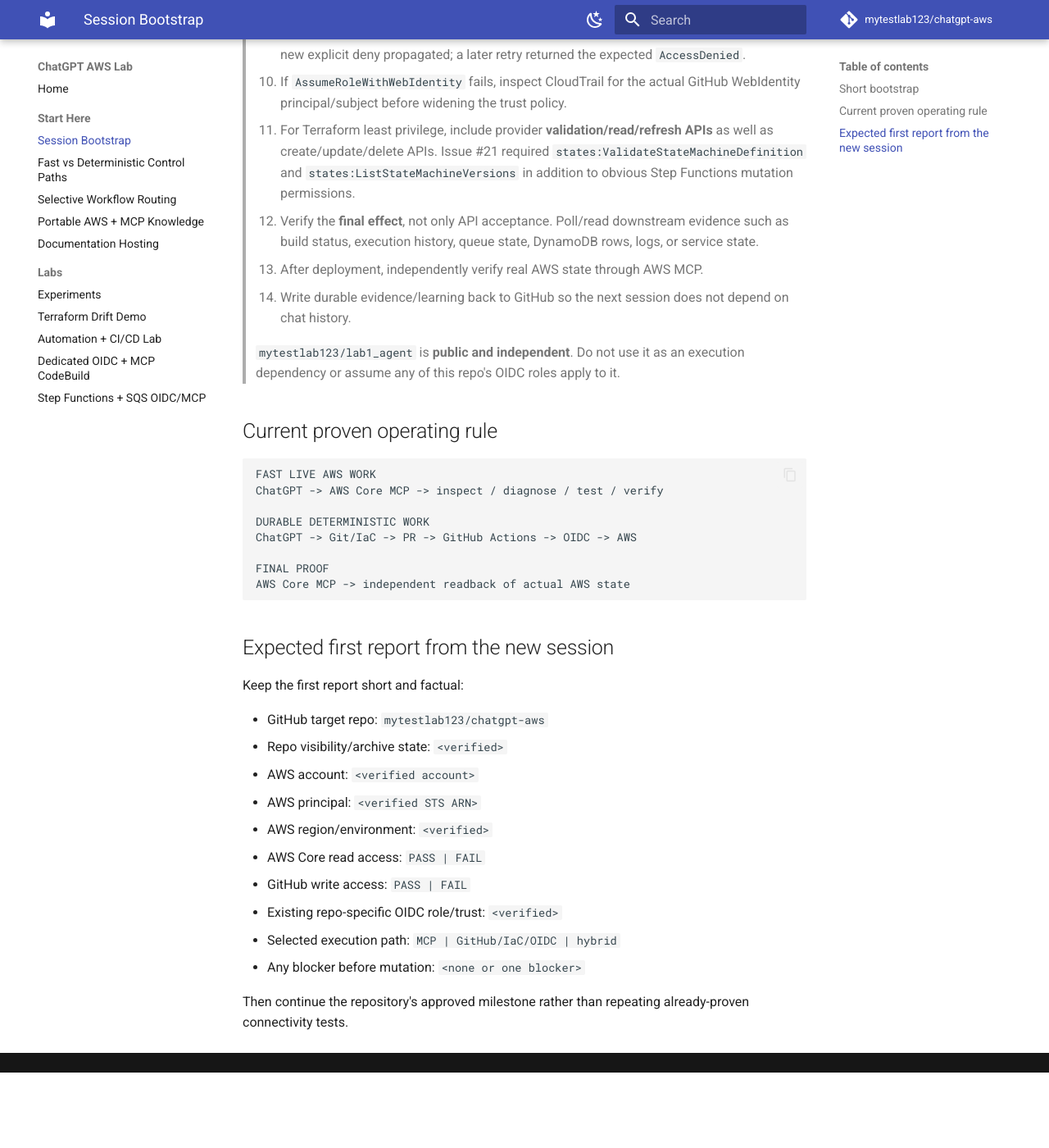
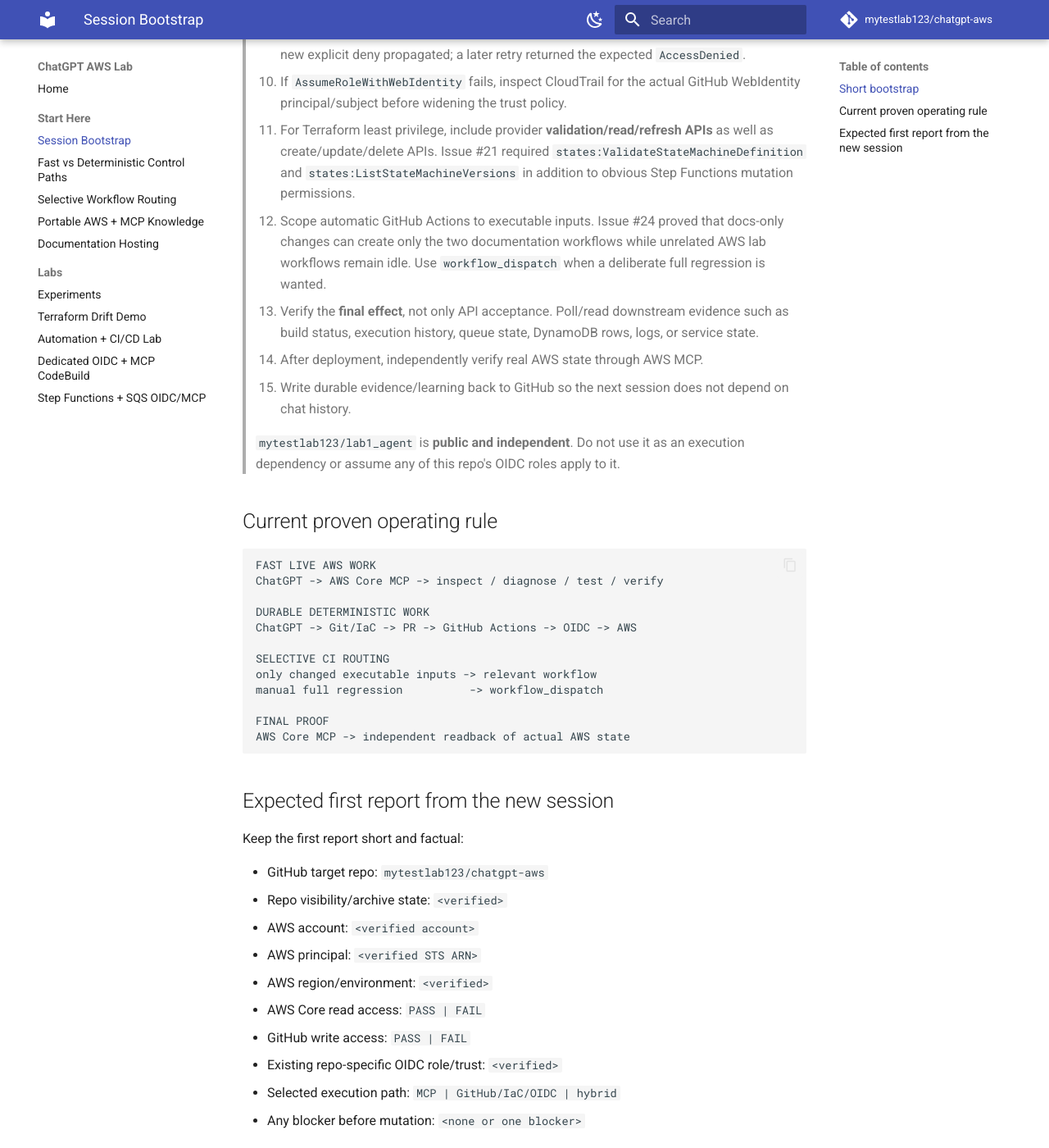
Before and after one commit to mytestlab123/chatgpt-aws, an MkDocs documentation site: the page built from docs/SESSION_BOOTSTRAP.md, in a window 1280 px wide and 1400 px high, scrolled down 860 px. Shown: the whole window at 82% size. Built offline with MkDocs 1.6.1 and Material for MkDocs 9.7.7, drawn with Linux system fonts in a browser that asks for light colours; comment, search, counter and statistics services are not loaded; before the commit the page ends 2168 px from its top, so only the background shows below that; some of the changed text lies outside the part shown.

Commit message:
Add selective routing to session bootstrap

```diff
--- a/docs/SESSION_BOOTSTRAP.md
+++ b/docs/SESSION_BOOTSTRAP.md
@@ -6,7 +6,7 @@
 
 > Use the connected **GitHub** and **AWS Core** apps. Do not rely on memory from another chat.
 >
-> 1. Read `docs/CONTROL_PATHS.md`, `docs/PORTABLE_AWS_MCP_KNOWLEDGE.md`, `docs/EXPERIMENTS.md`, `docs/DRIFT_DEMO.md`, `docs/AUTOMATION_CICD_LAB.md`, `docs/OIDC_MCP_CODEBUILD_LAB.md`, `docs/SFN_SQS_OIDC_MCP_LAB.md`, and `docs/HOSTING.md` first.
+> 1. Read `docs/CONTROL_PATHS.md`, `docs/WORKFLOW_ROUTING.md`, `docs/PORTABLE_AWS_MCP_KNOWLEDGE.md`, `docs/EXPERIMENTS.md`, `docs/DRIFT_DEMO.md`, `docs/AUTOMATION_CICD_LAB.md`, `docs/OIDC_MCP_CODEBUILD_LAB.md`, `docs/SFN_SQS_OIDC_MCP_LAB.md`, and `docs/HOSTING.md` first.
 > 2. Read this repo's `AGENTS.md`, `CONTEXT.md`, `SPEC.md`, `ENV.md`, and active Issue/PR.
 > 3. Verify AWS Core with STS `GetCallerIdentity` before any AWS mutation. Confirm account, principal, region, and environment match this PERSONAL/LAB repository.
 > 4. Verify GitHub read/write access and current repository state.
@@ -17,9 +17,10 @@
 > 9. After changing IAM, allow for propagation before treating an immediate authorization test as final evidence. Issue #21 showed an immediate MCP call could still succeed before a new explicit deny propagated; a later retry returned the expected `AccessDenied`.
 > 10. If `AssumeRoleWithWebIdentity` fails, inspect CloudTrail for the actual GitHub WebIdentity principal/subject before widening the trust policy.
 > 11. For Terraform least privilege, include provider **validation/read/refresh APIs** as well as create/update/delete APIs. Issue #21 required `states:ValidateStateMachineDefinition` and `states:ListStateMachineVersions` in addition to obvious Step Functions mutation permissions.
-> 12. Verify the **final effect**, not only API acceptance. Poll/read downstream evidence such as build status, execution history, queue state, DynamoDB rows, logs, or service state.
-> 13. After deployment, independently verify real AWS state through AWS MCP.
-> 14. Write durable evidence/learning back to GitHub so the next session does not depend on chat history.
+> 12. Scope automatic GitHub Actions to executable inputs. Issue #24 proved that docs-only changes can create only the two documentation workflows while unrelated AWS lab workflows remain idle. Use `workflow_dispatch` when a deliberate full regression is wanted.
+> 13. Verify the **final effect**, not only API acceptance. Poll/read downstream evidence such as build status, execution history, queue state, DynamoDB rows, logs, or service state.
+> 14. After deployment, independently verify real AWS state through AWS MCP.
+> 15. Write durable evidence/learning back to GitHub so the next session does not depend on chat history.
 >
 > `mytestlab123/lab1_agent` is **public and independent**. Do not use it as an execution dependency or assume any of this repo's OIDC roles apply to it.
 
@@ -31,6 +32,10 @@
 
 DURABLE DETERMINISTIC WORK
 ChatGPT -> Git/IaC -> PR -> GitHub Actions -> OIDC -> AWS
+
+SELECTIVE CI ROUTING
+only changed executable inputs -> relevant workflow
+manual full regression          -> workflow_dispatch
 
 FINAL PROOF
 AWS Core MCP -> independent readback of actual AWS state
```
